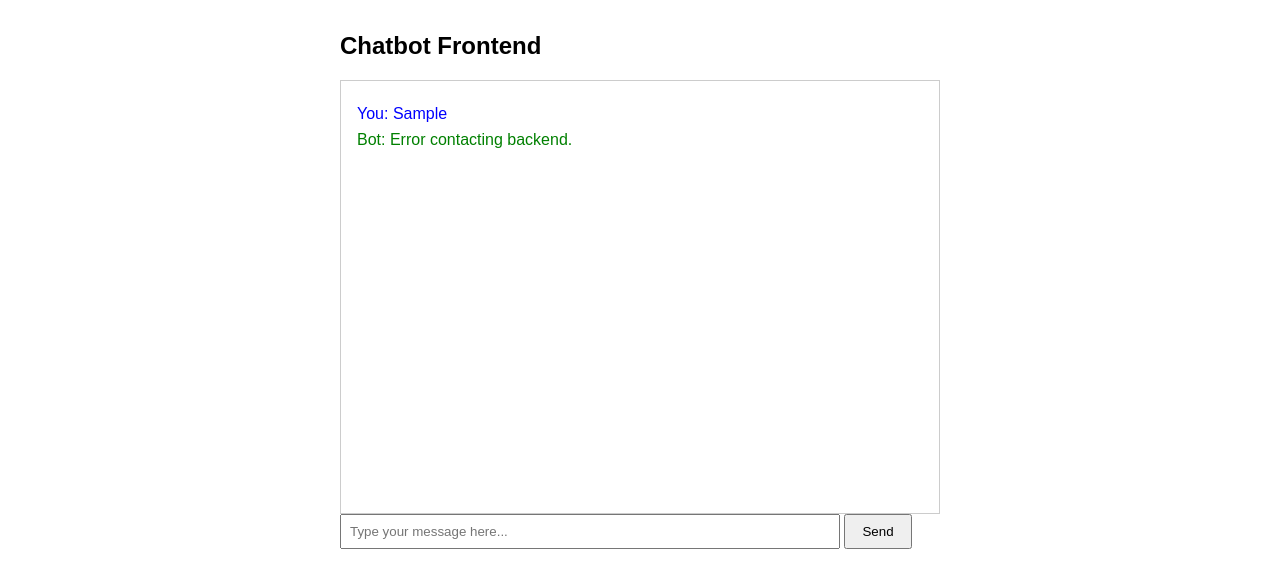
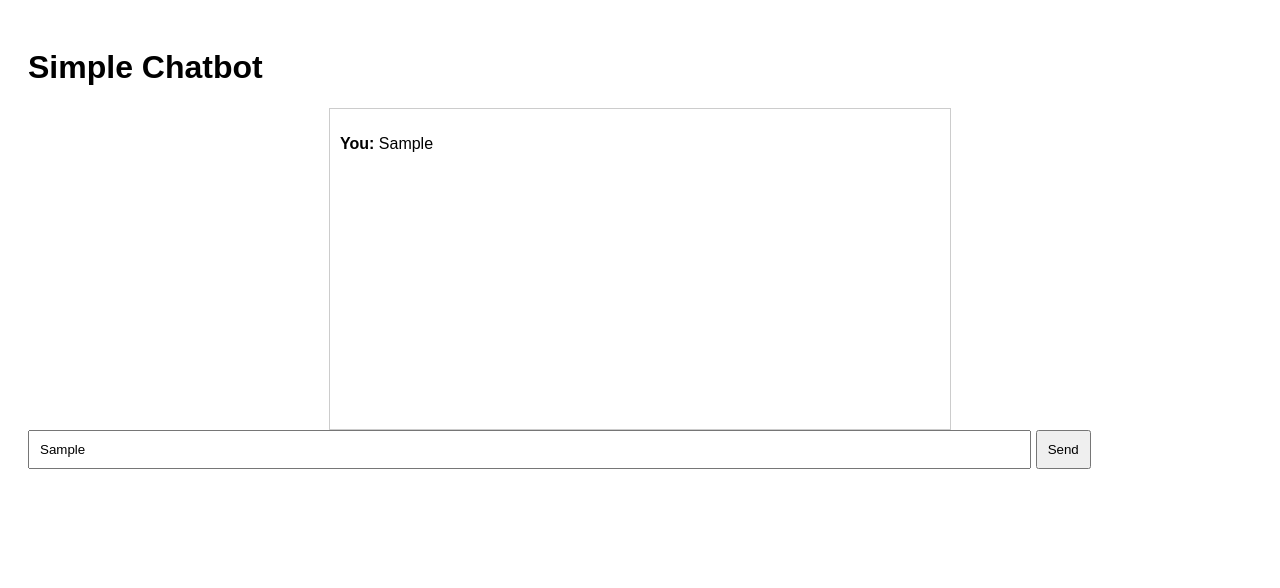
Before and after one commit to chatbotobt/-canvas-frontend, a plain HTML site: page index.html in a window 1280 px wide. Both pictures are taken after typing "Sample" into the empty fields and a click on the button "Send". Drawn offline with Linux system fonts and the light colour scheme; no server answers.

Commit message:
Update index.html

```diff
--- a/index.html
+++ b/index.html
@@ -2,85 +2,41 @@
 <html lang="en">
 <head>
   <meta charset="UTF-8" />
-  <meta name="viewport" content="width=device-width, initial-scale=1" />
-  <title>Chatbot Frontend</title>
+  <meta name="viewport" content="width=device-width, initial-scale=1.0"/>
+  <title>Chatbot</title>
   <style>
-    body { font-family: Arial, sans-serif; max-width: 600px; margin: 2rem auto; }
-    #chatbox { border: 1px solid #ccc; padding: 1rem; height: 400px; overflow-y: auto; }
-    .message { margin: 0.5rem 0; }
-    .user { color: blue; }
-    .bot { color: green; }
-    input[type="text"] { width: 80%; padding: 0.5rem; }
-    button { padding: 0.5rem 1rem; }
+    body { font-family: sans-serif; padding: 20px; }
+    #chatBox { max-width: 600px; margin: auto; padding: 10px; border: 1px solid #ccc; min-height: 300px; }
+    .response { margin-top: 10px; }
+    input[type="text"] { width: 80%; padding: 10px; }
+    button { padding: 10px; }
   </style>
 </head>
 <body>
-
-  <h2>Chatbot Frontend</h2>
-
-  <div id="chatbox"></div>
-
-  <input type="text" id="messageInput" placeholder="Type your message here..." />
+  <h1>Simple Chatbot</h1>
+  <div id="chatBox"></div>
+  <input type="text" id="userInput" placeholder="Type your message..." />
   <button onclick="sendMessage()">Send</button>
 
   <script>
-    const chatbox = document.getElementById('chatbox');
-    const messageInput = document.getElementById('messageInput');
-
-    // Change this URL to your Hugging Face Space backend URL, e.g.:
-    // https://your-username-yourspace.hf.space/run/predict
-    const backendURL = 'https://your-hf-space.hf.space/run/predict';
-
-    // Maintain chat history as pairs [userMsg, botMsg]
-    let chatHistory = [];
-
-    function appendMessage(text, sender) {
-      const div = document.createElement('div');
-      div.classList.add('message', sender);
-      div.textContent = (sender === 'user' ? 'You: ' : 'Bot: ') + text;
-      chatbox.appendChild(div);
-      chatbox.scrollTop = chatbox.scrollHeight;
-    }
+    const backendURL = "https://<your-username>-canvas-backend.hf.space/run/predict";
 
     async function sendMessage() {
-      const userMessage = messageInput.value.trim();
-      if (!userMessage) return;
+      const input = document.getElementById("userInput").value;
+      if (!input.trim()) return;
+      document.getElementById("chatBox").innerHTML += `<p><b>You:</b> ${input}</p>`;
 
-      appendMessage(userMessage, 'user');
-      messageInput.value = '';
+      const response = await fetch(backendURL, {
+        method: "POST",
+        headers: { "Content-Type": "application/json" },
+        body: JSON.stringify({ data: [input] })
+      });
 
-      // Prepare data for Gradio backend
-      // Gradio expects JSON { data: [input_text, chat_history] }
-      const payload = {
-        data: [userMessage, chatHistory]
-      };
-
-      try {
-        const response = await fetch(backendURL, {
-          method: 'POST',
-          headers: { 'Content-Type': 'application/json' },
-          body: JSON.stringify(payload),
-        });
-
-        const result = await response.json();
-
-        // Gradio returns: { data: [clear_input, chat_history] }
-        chatHistory = result.data[1];
-        const botReply = chatHistory[chatHistory.length - 1][1];
-        appendMessage(botReply, 'bot');
-
-      } catch (error) {
-        appendMessage('Error contacting backend.', 'bot');
-        console.error(error);
-      }
+      const result = await response.json();
+      const reply = result.data[0] || "No reply";
+      document.getElementById("chatBox").innerHTML += `<div class="response"><b>Bot:</b> ${reply}</div>`;
+      document.getElementById("userInput").value = "";
     }
-
-    // Optional: submit on enter key
-    messageInput.addEventListener('keypress', e => {
-      if (e.key === 'Enter') {
-        sendMessage();
-      }
-    });
   </script>
 </body>
 </html>
```
